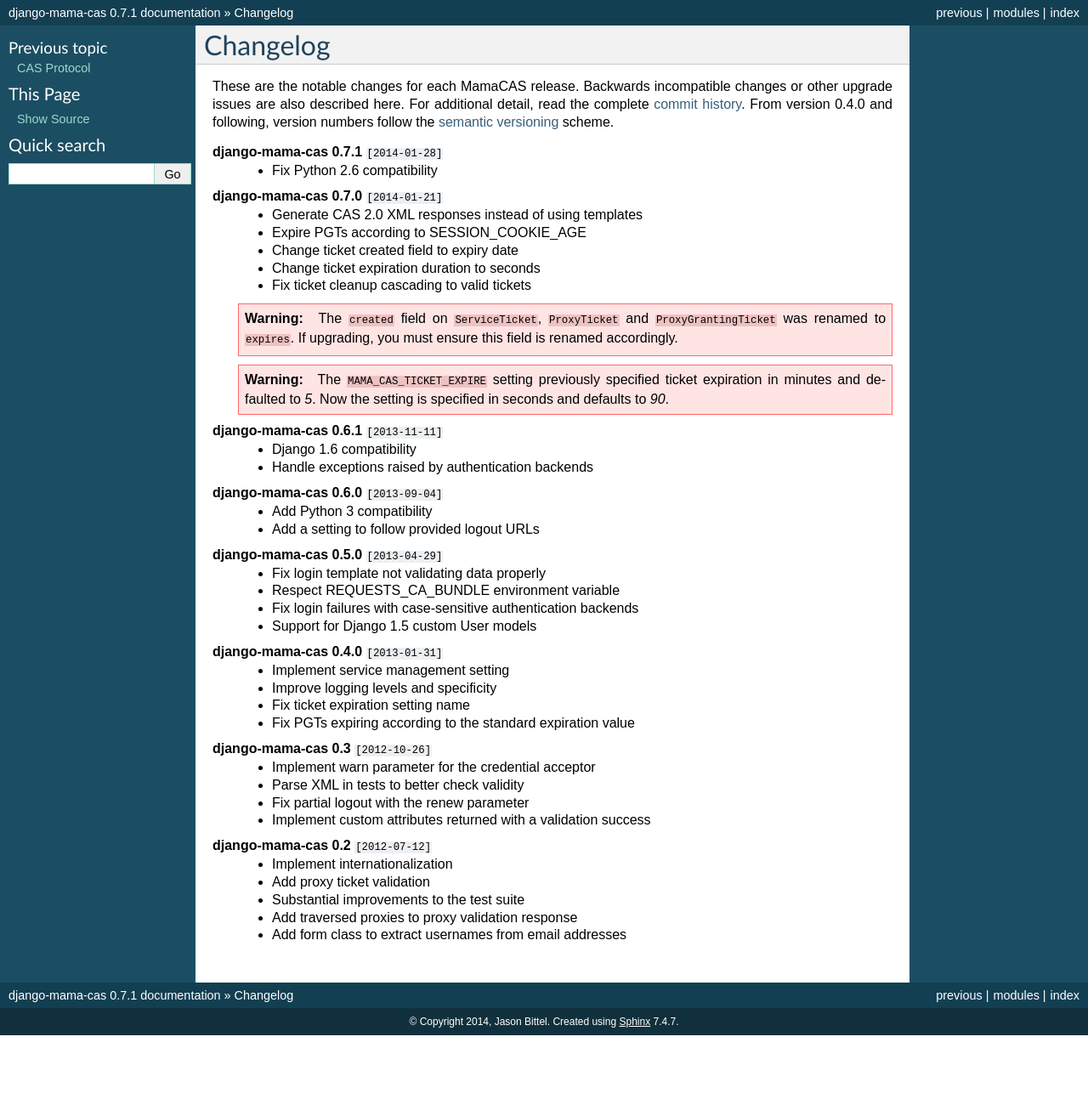
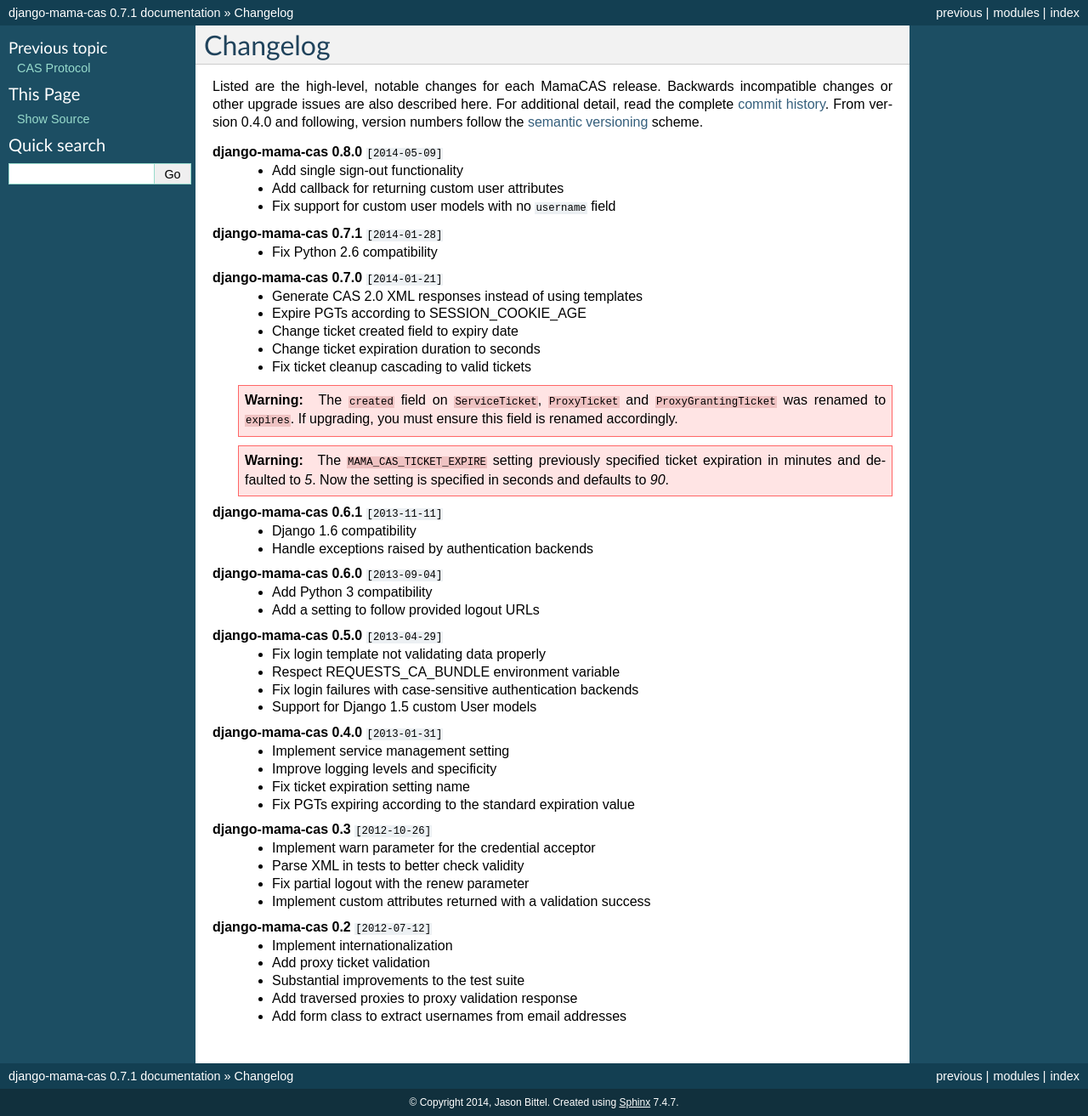
Before and after one commit to jbittel/django-mama-cas, a Sphinx documentation site: the page built from docs/changelog.rst, in a window 1280 px wide. Shown: the whole page at 85% size. Built offline with Sphinx 7.4.7, drawn with Linux system fonts in a browser that asks for light colours; before the commit the page ends 1218 px from its top, so only the background shows below that.

Commit message:
Update changelog

```diff
--- a/docs/changelog.rst
+++ b/docs/changelog.rst
@@ -3,10 +3,16 @@
 Changelog
 =========
 
-These are the notable changes for each MamaCAS release. Backwards
-incompatible changes or other upgrade issues are also described here. For
-additional detail, read the complete `commit history`_. From version 0.4.0
-and following, version numbers follow the `semantic versioning`_ scheme.
+Listed are the high-level, notable changes for each MamaCAS release.
+Backwards incompatible changes or other upgrade issues are also described
+here. For additional detail, read the complete `commit history`_. From
+version 0.4.0 and following, version numbers follow the `semantic
+versioning`_ scheme.
+
+**django-mama-cas 0.8.0** ``[2014-05-09]``
+   * Add single sign-out functionality
+   * Add callback for returning custom user attributes
+   * Fix support for custom user models with no ``username`` field
 
 **django-mama-cas 0.7.1** ``[2014-01-28]``
    * Fix Python 2.6 compatibility
```
